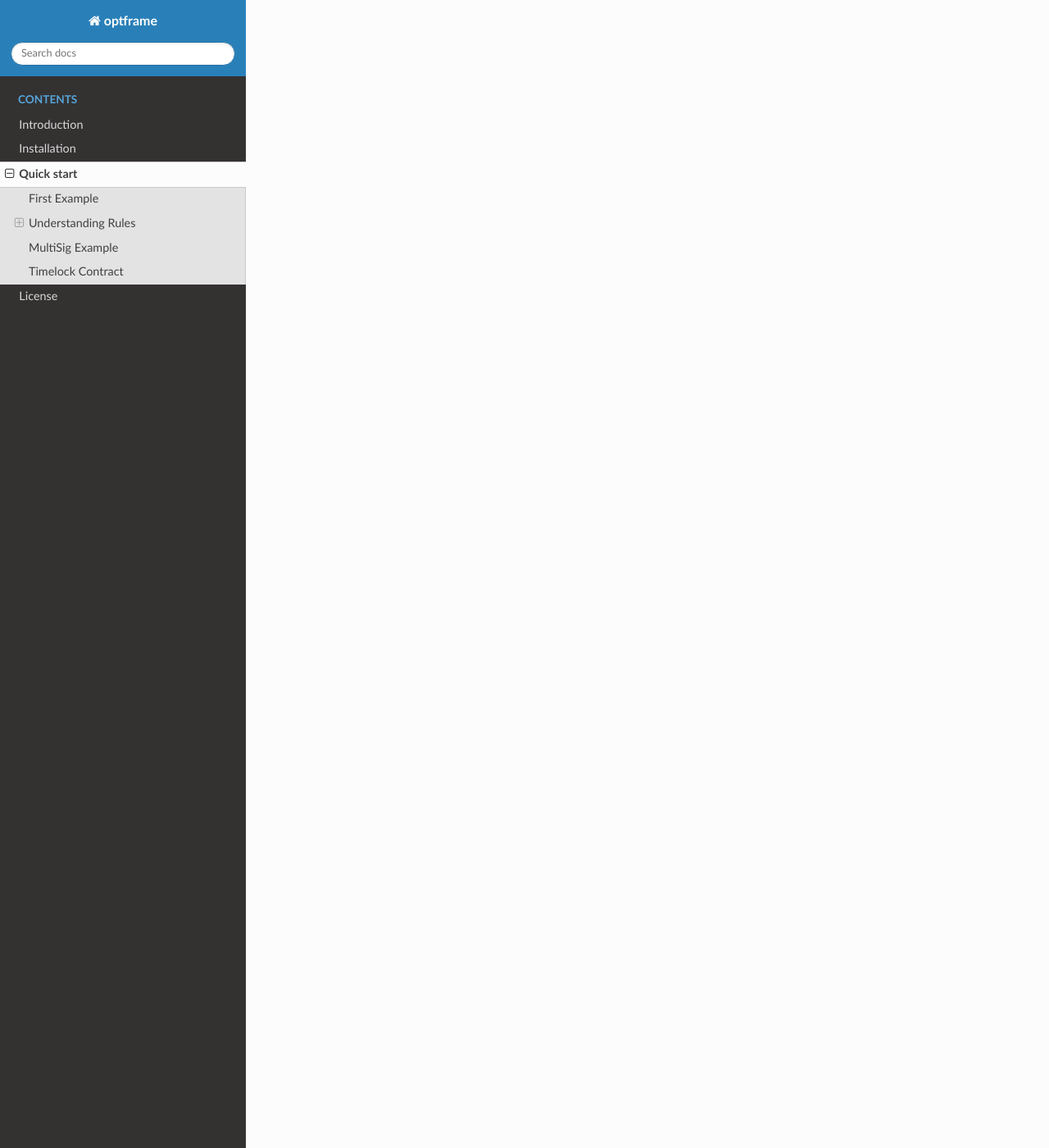
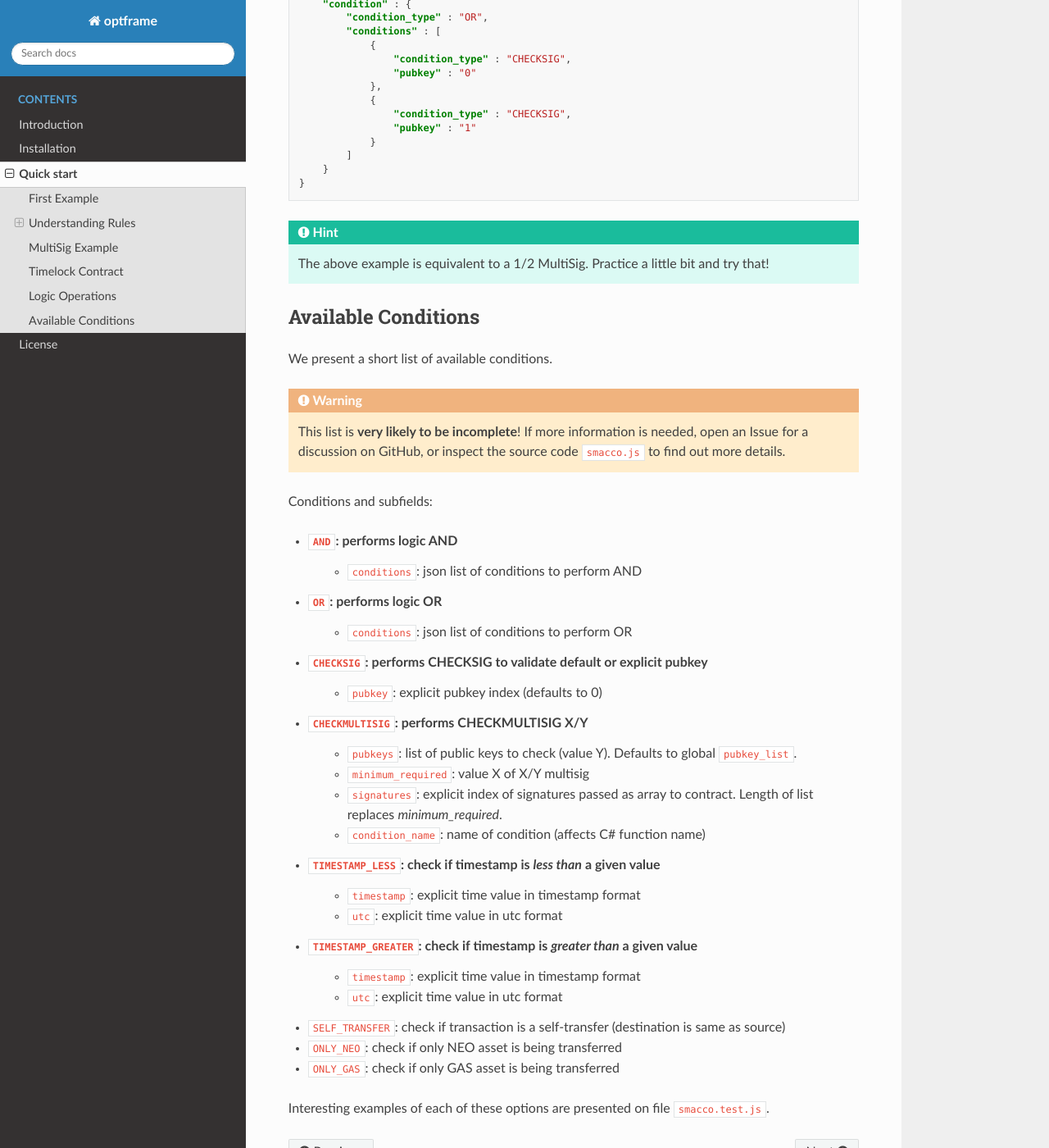
Before and after one commit to NeoResearch/neo-smacco, a Sphinx documentation site: the page built from docs/source/quickstart.rst, in a window 1280 px wide and 1400 px high, scrolled down 5474 px. Shown: the whole window at 82% size. Built offline with Sphinx 7.4.7 and the Read the Docs theme 2.0.0, drawn with Linux system fonts in a browser that asks for light colours; some of the changed text lies outside the part shown.

Commit message:
available options

```diff
--- a/docs/source/quickstart.rst
+++ b/docs/source/quickstart.rst
@@ -237,3 +237,68 @@ And the corresponding C# smart contract:
     The `online`_ platform already compiles C# code using `NeoCompiler Eco <https://neocompiler.io>`_ infrastructure.
     Platform also generates the following diagram:
     |contract3|
+
+
+Logic Operations
+----------------
+
+Conditions can also be combined by means of logic AND/OR operations.
+
+For example, by giving two pubkeys as parameter, we can use OR to make a choice between them:
+
+.. code-block:: json
+
+    {
+        "rule_type": "ALLOW_IF",
+        "condition" : {
+            "condition_type" : "OR",
+            "conditions" : [
+                {
+                    "condition_type" : "CHECKSIG",
+                    "pubkey" : "0"
+                },
+                {
+                    "condition_type" : "CHECKSIG",
+                    "pubkey" : "1"
+                }
+            ]
+        }
+    }
+
+.. hint::
+    The above example is equivalent to a 1/2 MultiSig. Practice a little bit and try that!
+
+
+Available Conditions
+--------------------
+
+We present a short list of available conditions.
+
+.. warning::
+    This list is **very likely to be incomplete**! If more information is needed, open an Issue for
+    a discussion on GitHub, or inspect the source code :code:`smacco.js` to find out more details.
+
+Conditions and subfields:
+
+- :code:`AND`: performs logic AND
+    * :code:`conditions`: json list of conditions to perform AND
+- :code:`OR`: performs logic OR
+    * :code:`conditions`: json list of conditions to perform OR
+- :code:`CHECKSIG`: performs CHECKSIG to validate default or explicit pubkey
+    * :code:`pubkey`: explicit pubkey index (defaults to 0)
+- :code:`CHECKMULTISIG`: performs CHECKMULTISIG X/Y
+    * :code:`pubkeys`: list of public keys to check (value Y). Defaults to global :code:`pubkey_list`.
+    * :code:`minimum_required`: value X of X/Y multisig
+    * :code:`signatures`: explicit index of signatures passed as array to contract. Length of list replaces *minimum_required*.
+    * :code:`condition_name`: name of condition (affects C# function name)
+- :code:`TIMESTAMP_LESS`: check if timestamp is *less than* a given value
+    * :code:`timestamp`: explicit time value in timestamp format
+    * :code:`utc`: explicit time value in utc format
+- :code:`TIMESTAMP_GREATER`: check if timestamp is *greater than* a given value
+    * :code:`timestamp`: explicit time value in timestamp format
+    * :code:`utc`: explicit time value in utc format
+- :code:`SELF_TRANSFER`: check if transaction is a self-transfer (destination is same as source)
+- :code:`ONLY_NEO`: check if only NEO asset is being transferred
+- :code:`ONLY_GAS`: check if only GAS asset is being transferred
+
+Interesting examples of each of these options are presented on file :code:`smacco.test.js`.
```
